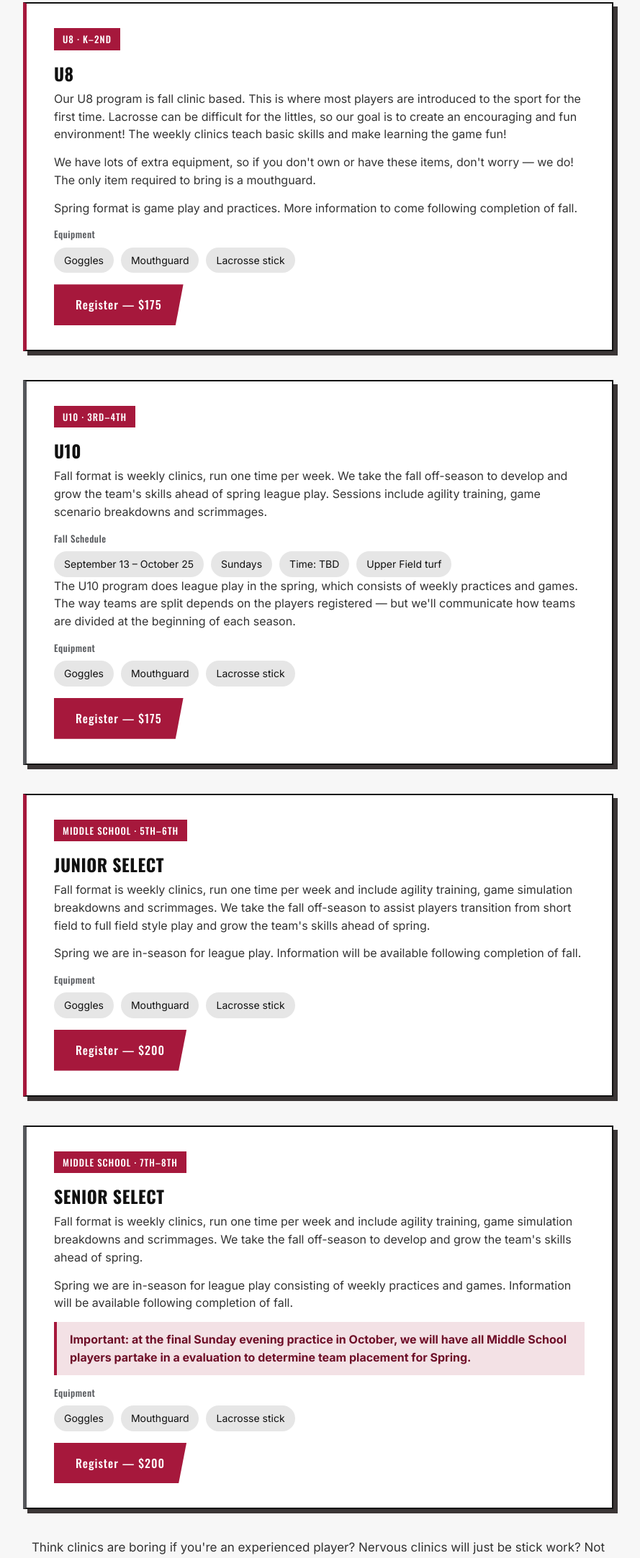
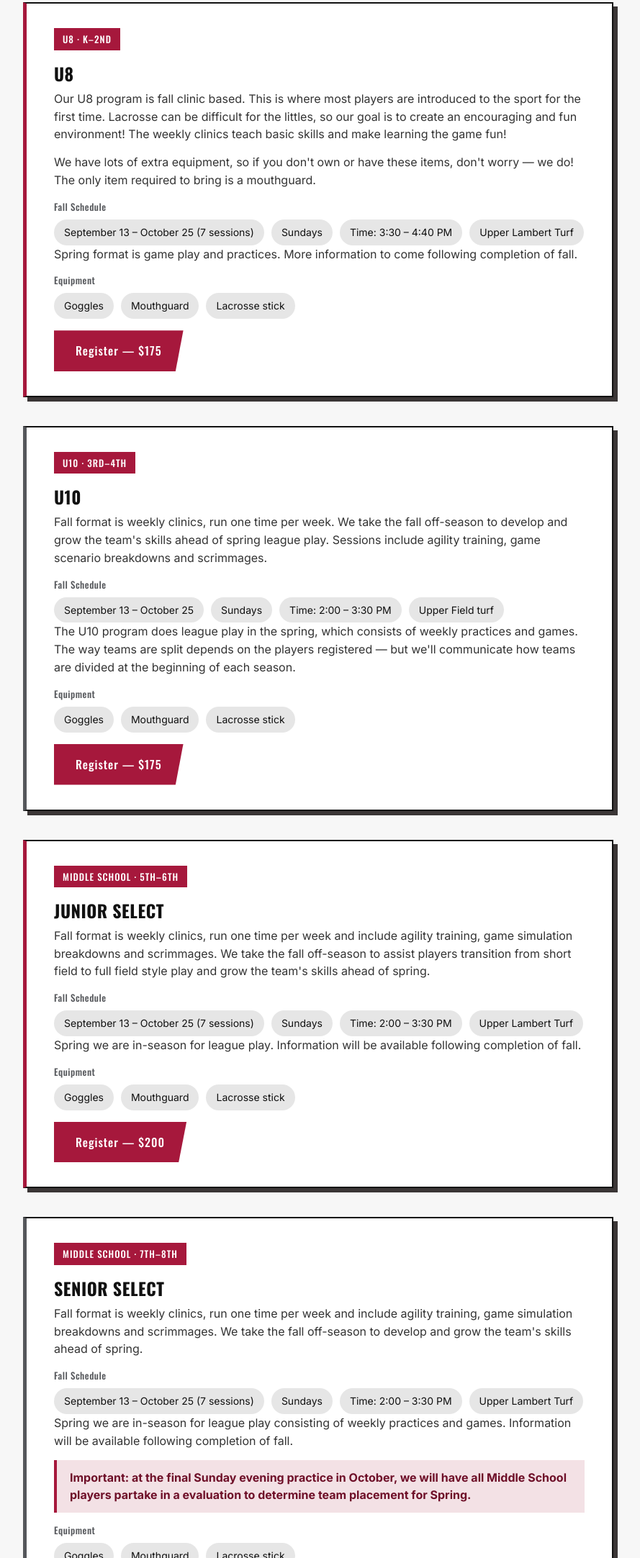
Before and after one commit to schmidtallen-byte/longhorns-youth-lax, a plain HTML site: page girls.html in a window 1280 px wide. Shown: the part 481-2646 px from the top of the page at 72% size, without its empty margins (198-1087 px from the left). Drawn offline with nearby package versions, Linux system fonts and the light colour scheme.

Commit message:
Add files via upload

```diff
--- a/girls.html
+++ b/girls.html
@@ -78,6 +78,13 @@
       <h3>U8</h3>
       <p>Our U8 program is fall clinic based. This is where most players are introduced to the sport for the first time. Lacrosse can be difficult for the littles, so our goal is to create an encouraging and fun environment! The weekly clinics teach basic skills and make learning the game fun!</p>
       <p>We have lots of extra equipment, so if you don't own or have these items, don't worry — we do! The only item required to bring is a mouthguard.</p>
+      <div class="equip-label">Fall Schedule</div>
+      <div class="equip-list">
+        <span>September 13 – October 25 (7 sessions)</span>
+        <span>Sundays</span>
+        <span>Time: 3:30 – 4:40 PM</span>
+        <span>Upper Lambert Turf</span>
+      </div>
       <p>Spring format is game play and practices. More information to come following completion of fall.</p>
       <div class="equip-label">Equipment</div>
       <div class="equip-list">
@@ -96,7 +103,7 @@
       <div class="equip-list">
         <span>September 13 – October 25</span>
         <span>Sundays</span>
-        <span>Time: TBD</span>
+        <span>Time: 2:00 – 3:30 PM</span>
         <span>Upper Field turf</span>
       </div>
       <p>The U10 program does league play in the spring, which consists of weekly practices and games. The way teams are split depends on the players registered — but we'll communicate how teams are divided at the beginning of each season.</p>
@@ -113,6 +120,13 @@
       <span class="grade">MIDDLE SCHOOL · 5TH–6TH</span>
       <h3>Junior Select</h3>
       <p>Fall format is weekly clinics, run one time per week and include agility training, game simulation breakdowns and scrimmages. We take the fall off-season to assist players transition from short field to full field style play and grow the team's skills ahead of spring.</p>
+      <div class="equip-label">Fall Schedule</div>
+      <div class="equip-list">
+        <span>September 13 – October 25 (7 sessions)</span>
+        <span>Sundays</span>
+        <span>Time: 2:00 – 3:30 PM</span>
+        <span>Upper Lambert Turf</span>
+      </div>
       <p>Spring we are in-season for league play. Information will be available following completion of fall.</p>
       <div class="equip-label">Equipment</div>
       <div class="equip-list">
@@ -127,6 +141,13 @@
       <span class="grade">MIDDLE SCHOOL · 7TH–8TH</span>
       <h3>Senior Select</h3>
       <p>Fall format is weekly clinics, run one time per week and include agility training, game simulation breakdowns and scrimmages. We take the fall off-season to develop and grow the team's skills ahead of spring.</p>
+      <div class="equip-label">Fall Schedule</div>
+      <div class="equip-list">
+        <span>September 13 – October 25 (7 sessions)</span>
+        <span>Sundays</span>
+        <span>Time: 2:00 – 3:30 PM</span>
+        <span>Upper Lambert Turf</span>
+      </div>
       <p>Spring we are in-season for league play consisting of weekly practices and games. Information will be available following completion of fall.</p>
       <p style="background:var(--blush);border-left:4px solid var(--red);padding:12px 18px;color:var(--red-dark);font-weight:700;"><b>Important:</b> at the final Sunday evening practice in October, we will have all Middle School players partake in a evaluation to determine team placement for Spring.</p>
       <div class="equip-label">Equipment</div>
```
Also changed, not shown: about.html (+0 -1 lines), lyla-logo.png.
